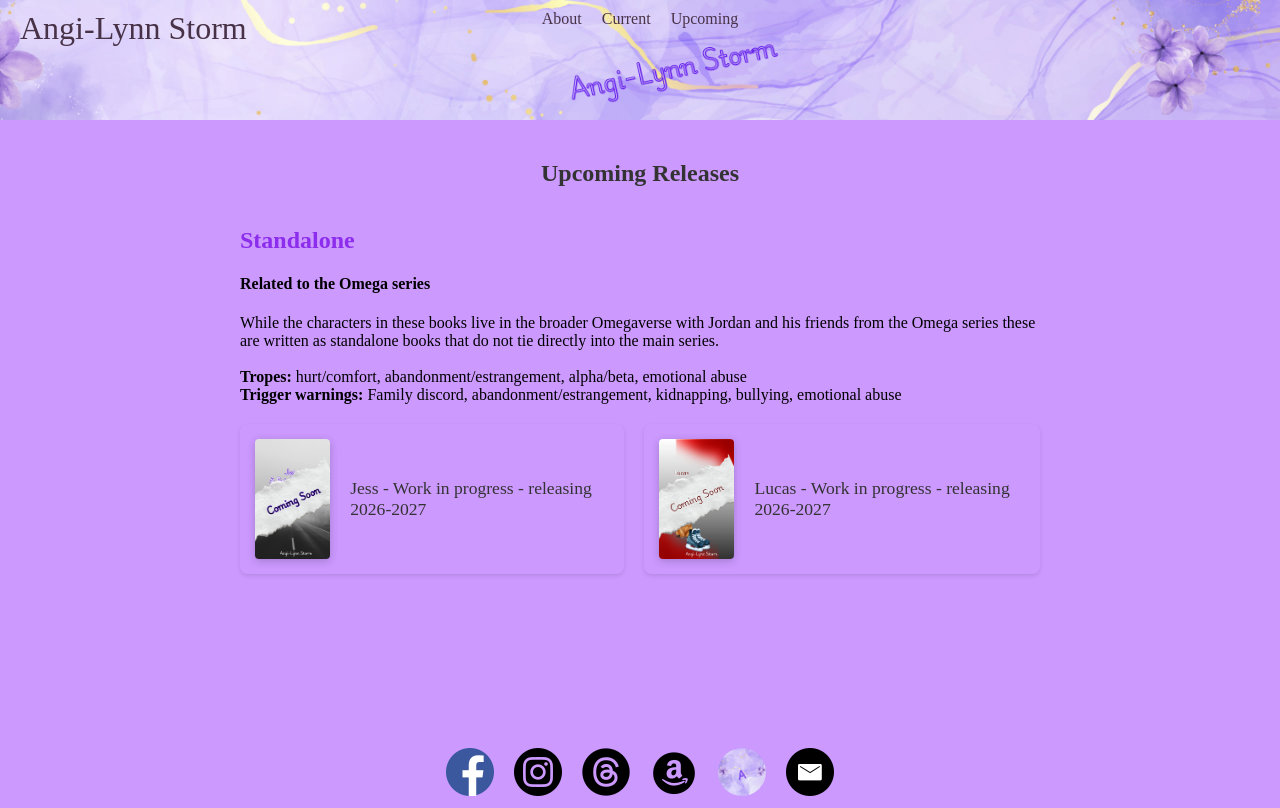
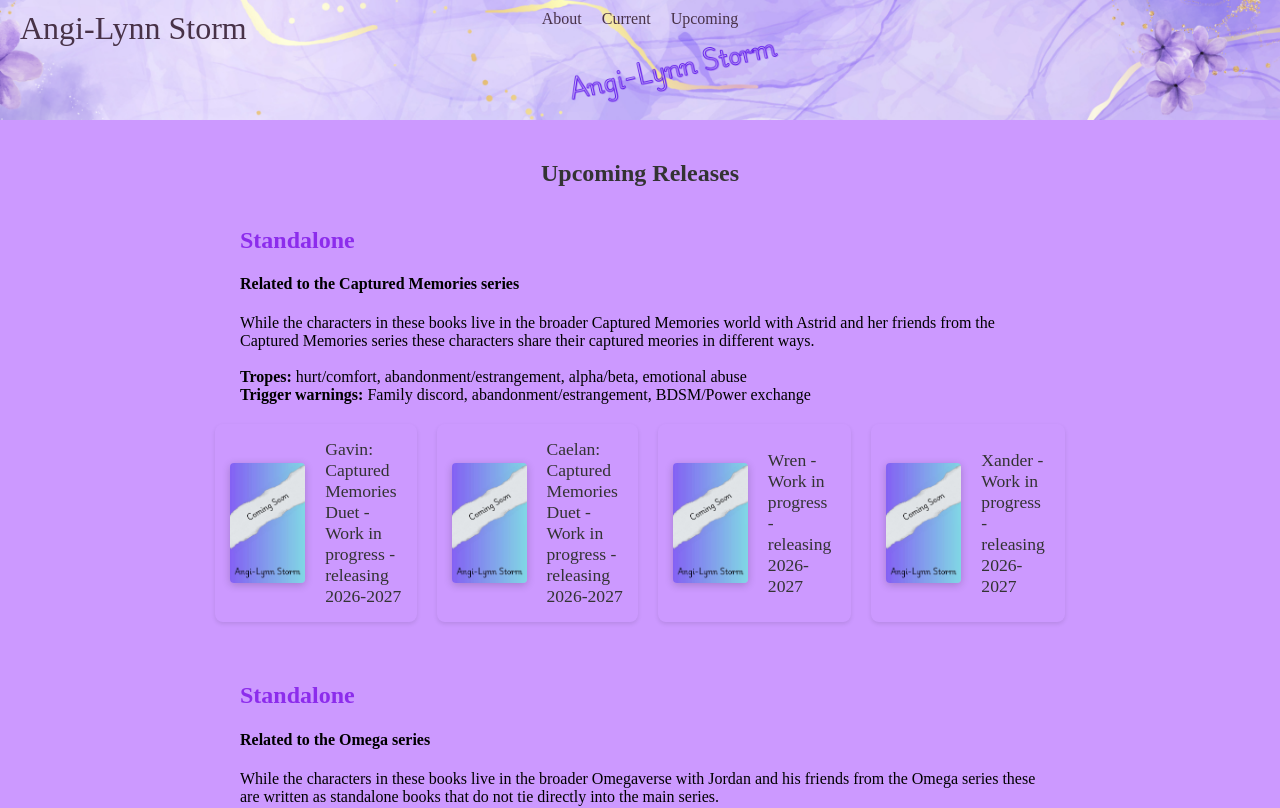
Before and after one commit to MiTOBrien/angi-lynn_storm-author, a Vue app: page /upcoming in a window 1280 px wide. Shown: the top 808 px of the page. Built offline with nearby package versions, Linux system fonts and the light colour scheme.

Commit message:
adds new captured memories books to upcoming

```diff
--- a/src/data/bookData.js
+++ b/src/data/bookData.js
@@ -162,4 +162,28 @@ export const bookData = {
       `Lucas - Coming Soon`,
     ],
   },
+  gavin: {
+    title: 'Gavin',
+    blurb: [
+      `Gavin: Captured Memories Duet - Coming Soon`,
+    ],
+  },
+  caelan: {
+    title: 'Caelan',
+    blurb: [
+      `Caelan: Captured Memories Duet - Coming Soon`,
+    ],
+  },
+  wren: {
+    title: 'Wren',
+    blurb: [
+      `Wren - Coming Soon`,
+    ],
+  },
+  xander: {
+    title: 'Xander',
+    blurb: [
+      `Xander - Coming Soon`,
+    ],
+  },
 }
--- a/src/views/UpcomingView.vue
+++ b/src/views/UpcomingView.vue
@@ -82,6 +82,63 @@ if (typeof window !== 'undefined') {
 
     <section class="series-section">
       <h3>Standalone</h3>
+      <h4>Related to the Captured Memories series</h4>
+      <p>
+        While the characters in these books live in the broader Captured Memories world with Astrid and her
+        friends from the Captured Memories series these characters share their captured meories in different ways.<br /><br />
+        <strong>Tropes:</strong> hurt/comfort, abandonment/estrangement, alpha/beta, emotional abuse
+        <br /><strong>Trigger warnings:</strong> Family discord, abandonment/estrangement, BDSM/Power exchange
+      </p>
+      <ul class="book-list">
+        <li class="book-item">
+          <img
+            src="/comingsoon.jpeg"
+            alt="Gavin Book Cover"
+            class="book-thumbnail"
+            @mouseenter="!isMobile && showModal('gavin', $event)"
+            @click="isMobile && toggleMobileModal('gavin', $event)"
+          />
+          <span class="book-info">Gavin: Captured Memories Duet - Work in progress - releasing 2026-2027 </span>
+          <span v-if="isMobile" class="tap-hint">Tap cover for details</span>
+        </li>
+        <li class="book-item">
+          <img
+            src="/comingsoon.jpeg"
+            alt="Caelan Book Cover"
+            class="book-thumbnail"
+            @mouseenter="!isMobile && showModal('caelan', $event)"
+            @click="isMobile && toggleMobileModal('caelan', $event)"
+          />
+          <span class="book-info">Caelan: Captured Memories Duet - Work in progress - releasing 2026-2027 </span>
+          <span v-if="isMobile" class="tap-hint">Tap cover for details</span>
+        </li>
+        <li class="book-item">
+          <img
+            src="/comingsoon.jpeg"
+            alt="Wren Book Cover"
+            class="book-thumbnail"
+            @mouseenter="!isMobile && showModal('wren', $event)"
+            @click="isMobile && toggleMobileModal('wren', $event)"
+          />
+          <span class="book-info">Wren - Work in progress - releasing 2026-2027 </span>
+          <span v-if="isMobile" class="tap-hint">Tap cover for details</span>
+        </li>
+        <li class="book-item">
+          <img
+            src="/comingsoon.jpeg"
+            alt="Xander Book Cover"
+            class="book-thumbnail"
+            @mouseenter="!isMobile && showModal('xander', $event)"
+            @click="isMobile && toggleMobileModal('xander', $event)"
+          />
+          <span class="book-info">Xander - Work in progress - releasing 2026-2027 </span>
+          <span v-if="isMobile" class="tap-hint">Tap cover for details</span>
+        </li>
+      </ul>
+    </section>
+
+    <section class="series-section">
+      <h3>Standalone</h3>
       <h4>Related to the Omega series</h4>
       <p>
         While the characters in these books live in the broader Omegaverse with Jordan and his
```
Also changed, not shown: public/comingsoon.jpeg (added).
